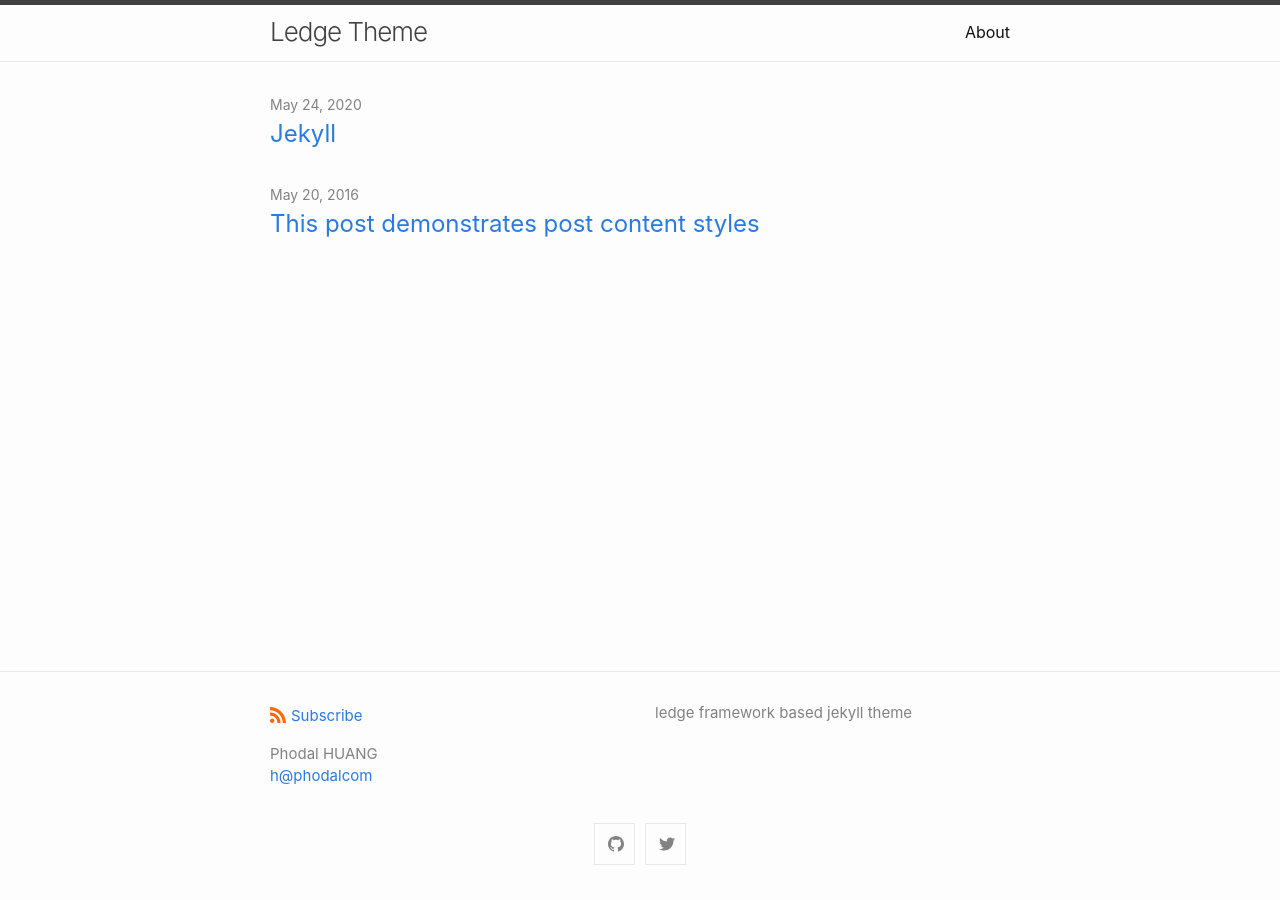
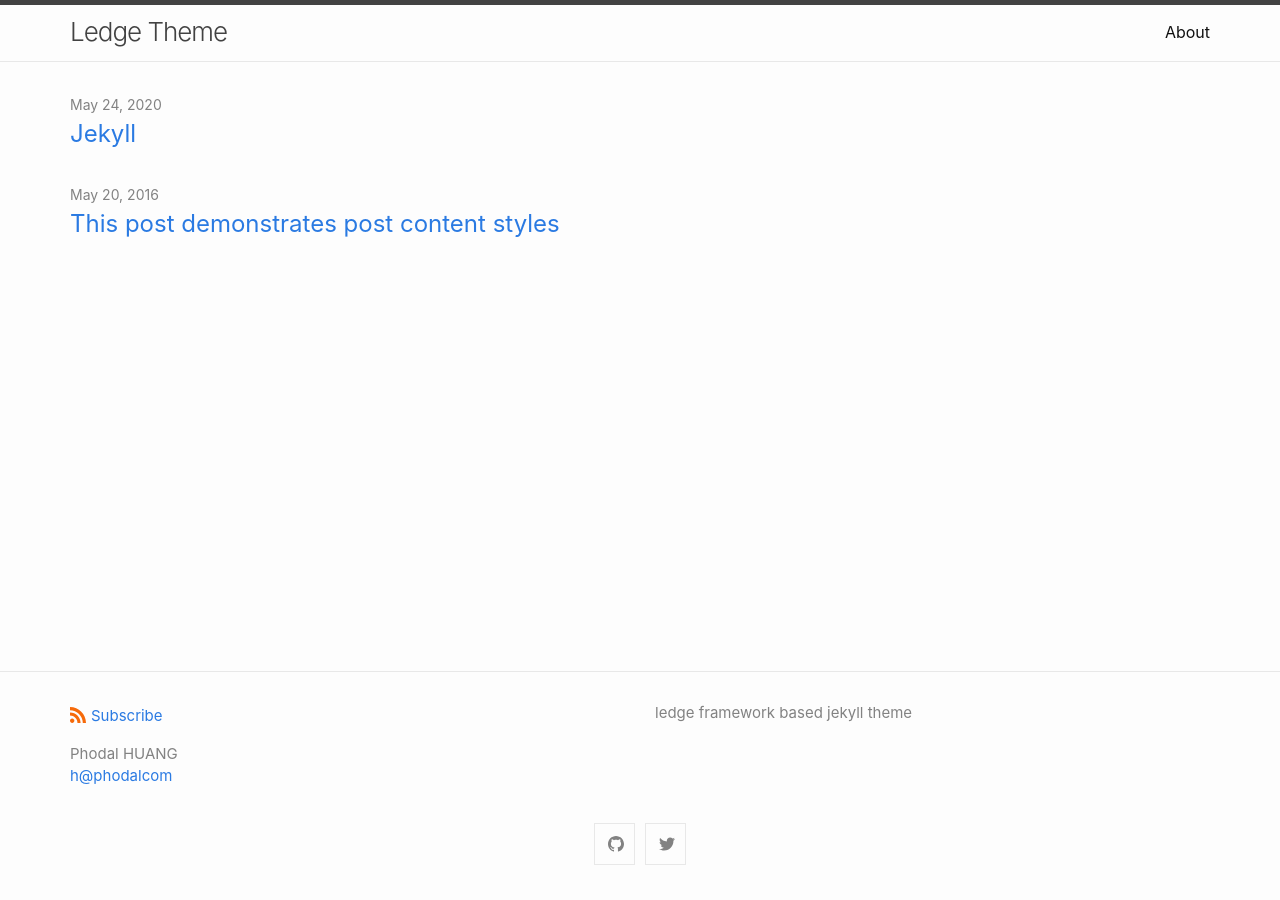
Before and after one commit to ledge-framework/jekyll, a Jekyll site: the page built from index.md, in a window 1280 px wide. Built offline with Jekyll 4.4.1, drawn with Linux system fonts in a browser that asks for light colours.

Commit message:
fix: fix width issue

```diff
--- a/_sass/minima/initialize.scss
+++ b/_sass/minima/initialize.scss
@@ -14,10 +14,10 @@ $spacing-unit:     30px !default;
 $table-text-align: left !default;
 
 // Width of the content area
-$content-width:    800px !default;
+$content-width:    1200px !default;
 
-$on-palm:          600px !default;
-$on-laptop:        800px !default;
+$on-palm:          800px !default;
+$on-laptop:        1200px !default;
 
 $on-medium:        $on-palm !default;
 $on-large:         $on-laptop !default;
```
